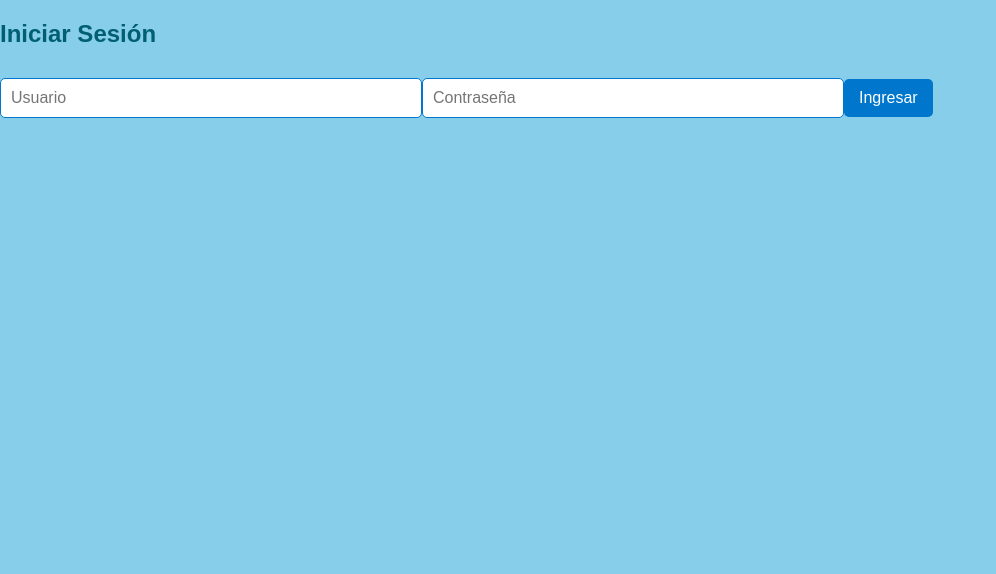
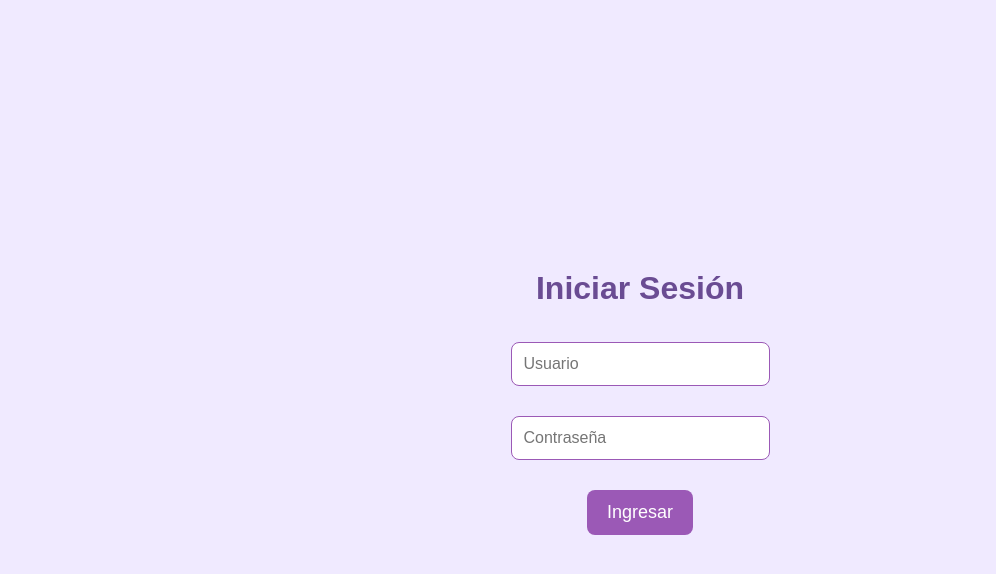
Before and after one commit to luifap/Taller3-Simulaci-n-de-Inicio-de-Sesi-n-con-Consumo-de-API, a React (Vite) app: page /login in a window 1280 px wide. Shown: the top 574 px of the page, without its empty margins (0-996 px from the left). Built offline with nearby package versions, Linux system fonts and the light colour scheme.

Commit message:
cambios final

```diff
--- a/src/App.jsx
+++ b/src/App.jsx
@@ -1,4 +1,4 @@
-import { BrowserRouter as Router, Routes, Route } from 'react-router-dom';
+import { BrowserRouter as Router, Routes, Route, Navigate } from 'react-router-dom';
 import Login from './pages/Login';
 import Register from './pages/Register';
 import Home from './pages/Home';
@@ -9,6 +9,7 @@ const App = () => {
   return (
     <Router>
       <Routes>
+        <Route path="/" element={<Navigate to="/login" />} />
         <Route path="/login" element={<Login />} />
         <Route path="/register" element={<Register />} />
         <Route
@@ -33,4 +34,4 @@ const App = () => {
   );
 };
 
-export default App;
+export default App;
--- /dev/null
+++ b/src/Styles/Home.css
@@ -0,0 +1,51 @@
+.home-container {
+    display: flex;
+    flex-direction: column;
+    align-items: center;
+    justify-content: center;
+    padding: 20px;
+    background-color: #f0f0f0;
+    border-radius: 8px;
+    box-shadow: 0 2px 10px rgba(0, 0, 0, 0.1);
+  }
+
+  .welcome-message {
+    font-size: 2rem;
+    color: #9b59b6;
+  }
+
+  .description {
+    font-size: 1.2rem;
+    color: #666;
+    margin: 10px 0;
+    text-align: center;
+  }
+
+  .button-container {
+    display: flex;
+    gap: 10px;
+  }
+
+  .logout-button, .results-button {
+    padding: 10px 20px;
+    font-size: 1rem;
+    color: white;
+    background-color: #9b59b6;
+    border: none;
+    border-radius: 5px;
+    cursor: pointer;
+    transition: background-color 0.3s ease;
+  }
+
+  .logout-button:hover, .results-button:hover {
+    background-color: #2f0335;
+  }
+
+  .additional-info {
+    margin-top: 20px;
+    text-align: center;
+  }
+
+  .additional-info h3 {
+    margin-bottom: 10px;
+  }
--- a/src/Styles/global.scss
+++ b/src/Styles/global.scss
@@ -2,45 +2,58 @@ body {
   font-family: 'Arial', sans-serif;
   margin: 0;
   padding: 0;
-    background-color: #87CEEB;
   color: #333;
+  display: flex;
+  justify-content: center;
+  align-items: center;
+  min-height: 100vh;
+  background-color: #f0eaff;
 }
 
 h1, h2, h3 {
-    color: #005f73;
+  color: #6a4c93;
+  text-align: center;
+}
+
+h1 {
+  font-size: 2.5rem;
 }
 
 h2 {
+  font-size: 2rem;
   margin: 20px 0;
 }
 
 button {
-    background-color: #0077cc;
+  background-color: #9b59b6;
   color: white;
   border: none;
-    padding: 10px 15px;
-    border-radius: 5px;
+  padding: 12px 20px;
+  border-radius: 8px;
   cursor: pointer;
-    font-size: 16px;
+  font-size: 18px;
+  margin: 15px 0;
   transition: background-color 0.3s ease;
 
   &:hover {
-      background-color: #005f73;
+      background-color: #8e44ad;
   }
 }
 
 input {
-    border: 1px solid #0077cc;
-    padding: 10px;
-    border-radius: 5px;
+  display: block;
+  border: 1px solid #9b59b6;
+  padding: 12px;
+  border-radius: 8px;
   font-size: 16px;
   width: 100%;
   max-width: 400px;
-    margin: 10px 0;
+  margin: 15px 0;
 
   &:focus {
-      border-color: #005f73;
+      border-color: #6a4c93;
       outline: none;
+  }
 }
 
 form {
@@ -60,5 +73,64 @@ body {
   padding: 15px;
   border-radius: 8px;
   box-shadow: 0 2px 5px rgba(0, 0, 0, 0.1);
+  transition: transform 0.2s;
+
+  &:hover {
+      transform: translateY(-3px);
   }
 }
+
+.api-results-container {
+  display: flex;
+  flex-direction: column;
+  align-items: center;
+  justify-content: center;
+  margin: 20px auto;
+  max-width: 800px;
+  padding: 20px;
+  background: #f3f4f6;
+  border-radius: 10px;
+  box-shadow: 0 4px 10px rgba(0, 0, 0, 0.1);
+}
+
+.movies-list {
+  list-style: none;
+  padding: 0;
+  display: flex;
+  flex-wrap: wrap;
+  justify-content: center;
+}
+
+.movie-item {
+  background: white;
+  border-radius: 8px;
+  box-shadow: 0 2px 5px rgba(0, 0, 0, 0.1);
+  padding: 15px;
+  margin: 10px;
+  text-align: center;
+  width: 100%;
+  max-width: 300px;
+}
+
+.movie-item img {
+  max-width: 100%;
+  height: auto;
+  display: block;
+  margin: 0 auto;
+}
+
+.home-button {
+  margin-top: 20px;
+  background-color: #aa00cc;
+  color: white;
+  border: none;
+  padding: 10px 15px;
+  border-radius: 5px;
+  cursor: pointer;
+  font-size: 16px;
+  transition: background-color 0.3s ease;
+
+  &:hover {
+    background-color: #2f0335;
+  }
+}
--- a/src/pages/ApiResults.jsx
+++ b/src/pages/ApiResults.jsx
@@ -1,8 +1,10 @@
 import React, { useEffect, useState } from 'react';
+import { useNavigate } from 'react-router-dom';
 
 const ApiResults = () => {
   const [movies, setMovies] = useState([]);
-  const [error, setError] = useState(null); // Estado para manejar errores
+  const [error, setError] = useState(null);
+  const navigate = useNavigate();
 
   useEffect(() => {
     const fetchMovies = async () => {
@@ -17,7 +19,7 @@ const ApiResults = () => {
         setMovies(data.results);
       } catch (error) {
         console.error('Error al consumir la API:', error);
-        setError(error.message); // Establece el mensaje de error
+        setError(error.message);
       }
     };
 
@@ -25,13 +27,13 @@ const ApiResults = () => {
   }, []);
 
   return (
-    <div>
+    <div className="api-results-container">
       <h1>Películas Populares</h1>
-      {error && <p>Error: {error}</p>} {/* Muestra el error si existe */}
-      <ul>
+      {error && <p>Error: {error}</p>}
+      <ul className="movies-list">
         {movies.length > 0 ? (
           movies.map((movie) => (
-            <li key={movie.id}>
+            <li className="movie-item" key={movie.id}>
               <h3>{movie.title}</h3>
               <img
                 src={`https://image.tmdb.org/t/p/w500/${movie.poster_path}`}
@@ -44,6 +46,9 @@ const ApiResults = () => {
           <p>No hay películas disponibles.</p>
         )}
       </ul>
+      <button className="home-button" onClick={() => navigate('/home')}>
+        Volver al Home
+      </button>
     </div>
   );
 };
--- a/src/pages/Home.jsx
+++ b/src/pages/Home.jsx
@@ -2,12 +2,12 @@ import React from 'react';
 import { useDispatch, useSelector } from 'react-redux';
 import { logout } from '../routes/authSlice';
 import { useNavigate } from 'react-router-dom';
+import '../Styles/Home.css';
 
 const Home = () => {
   const dispatch = useDispatch();
   const navigate = useNavigate();
   const isAuthenticated = useSelector((state) => state.auth.isAuthenticated);
-
 
   const handleLogout = () => {
     dispatch(logout());
@@ -19,12 +19,25 @@ const Home = () => {
   };
 
   return (
-    <div>
-      <h2>Bienvenido a la Página Principal</h2>
-      <button onClick={handleLogout}>Cerrar Sesión</button>
-      <button onClick={handleGoToResults}>Ver Resultados</button>
+    <div className="home-container">
+      <h2 className="welcome-message">Bienvenido a la Página Principal</h2>
+      <p className="description">
+        Aquí puedes explorar las películas más populares y encontrar información detallada sobre ellas.
+      </p>
+      <div className="button-container">
+        <button className="logout-button" onClick={handleLogout}>Cerrar Sesión</button>
+        <button className="results-button" onClick={handleGoToResults}>Peliculas populares</button>
+      </div>
+      <div className="additional-info">
+        <h3>¿Qué puedes hacer?</h3>
+        <ul>
+          <li>Consultar las películas más populares.</li>
+          <li>Buscar detalles sobre tus películas favoritas.</li>
+
+        </ul>
+      </div>
     </div>
   );
 };
 
-export default Home;
+export default Home;
--- a/src/pages/Login.jsx
+++ b/src/pages/Login.jsx
@@ -17,7 +17,7 @@ const Login = () => {
 
     if (credentials.username && credentials.password) {
       dispatch(login());
-      navigate('/results');
+      navigate('/home');
     }
   };
 
```
Lines whose indentation alone changed are shown as unchanged.
